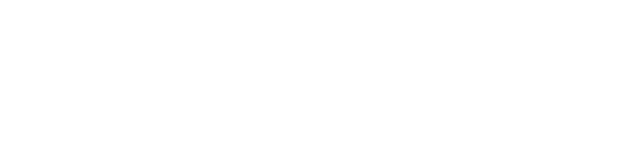
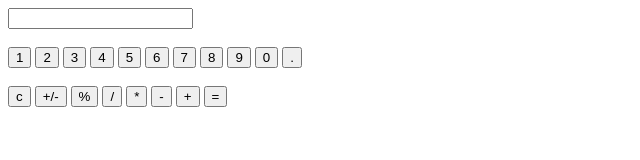
Before and after one commit to KongWooJeong/Calculator, a website with bundled scripts: page index.html in a window 1280 px wide. Shown: the whole page, without its empty margins (0-640 px from the left). Built offline with nearby package versions, Linux system fonts and the light colour scheme.

Commit message:
feat: Add basic calculator ui

```diff
--- a/index.html
+++ b/index.html
@@ -5,6 +5,34 @@
     <meta name="viewport" content="width=device-width" />
   </head>
   <body>
+    <div>
+      <input type="text" name="input" class="calculator-result">
+    </div>
+    <br />
+    <div>
+      <input type="button" class="number-one" value="1" />
+      <input type="button" class="number-two" value="2" />
+      <input type="button" class="number-three" value="3" />
+      <input type="button" class="number-four" value="4" />
+      <input type="button" class="number-five" value="5" />
+      <input type="button" class="number-six" value="6" />
+      <input type="button" class="number-seven" value="7" />
+      <input type="button" class="number-eight" value="8" />
+      <input type="button" class="number-nine" value="9" />
+      <input type="button" class="number-zero" value="0" />
+      <input type="button" class="sign-dot" value="." />
+    </div>
+    <br />
+    <div>
+      <input type="button" class="sign-clear" value="c" />
+      <input type="button" class="sign-plus-minus" value="+/-" />
+      <input type="button" class="sign-percent" value="%" />
+      <input type="button" class="sign-division" value="/" />
+      <input type="button" class="sign-multiplication" value="*" />
+      <input type="button" class="sign-minus" value="-" />
+      <input type="button" class="sign-plus" value="+" />
+      <input type="button" class="sign-equal" value="=" />
+    </div>
     <script src="./dist/app.js"></script>
   </body>
 </html>
```
